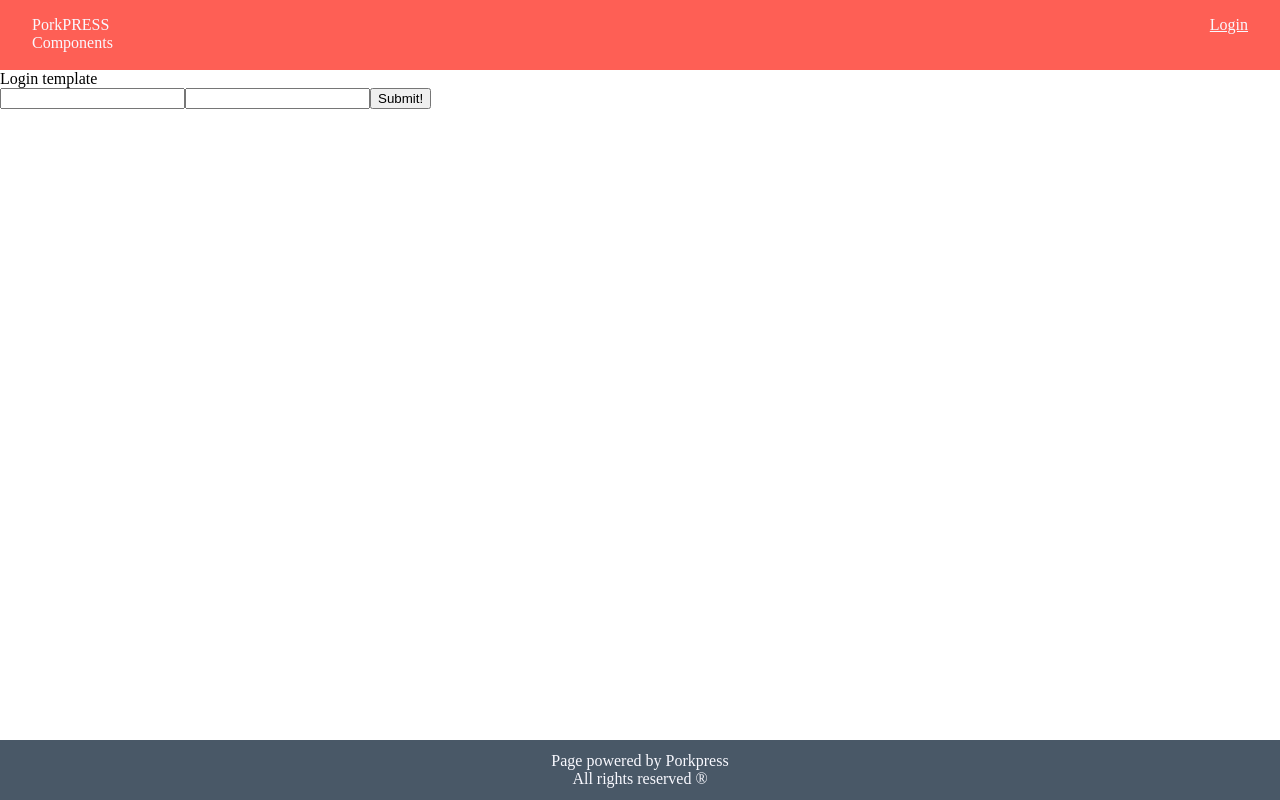
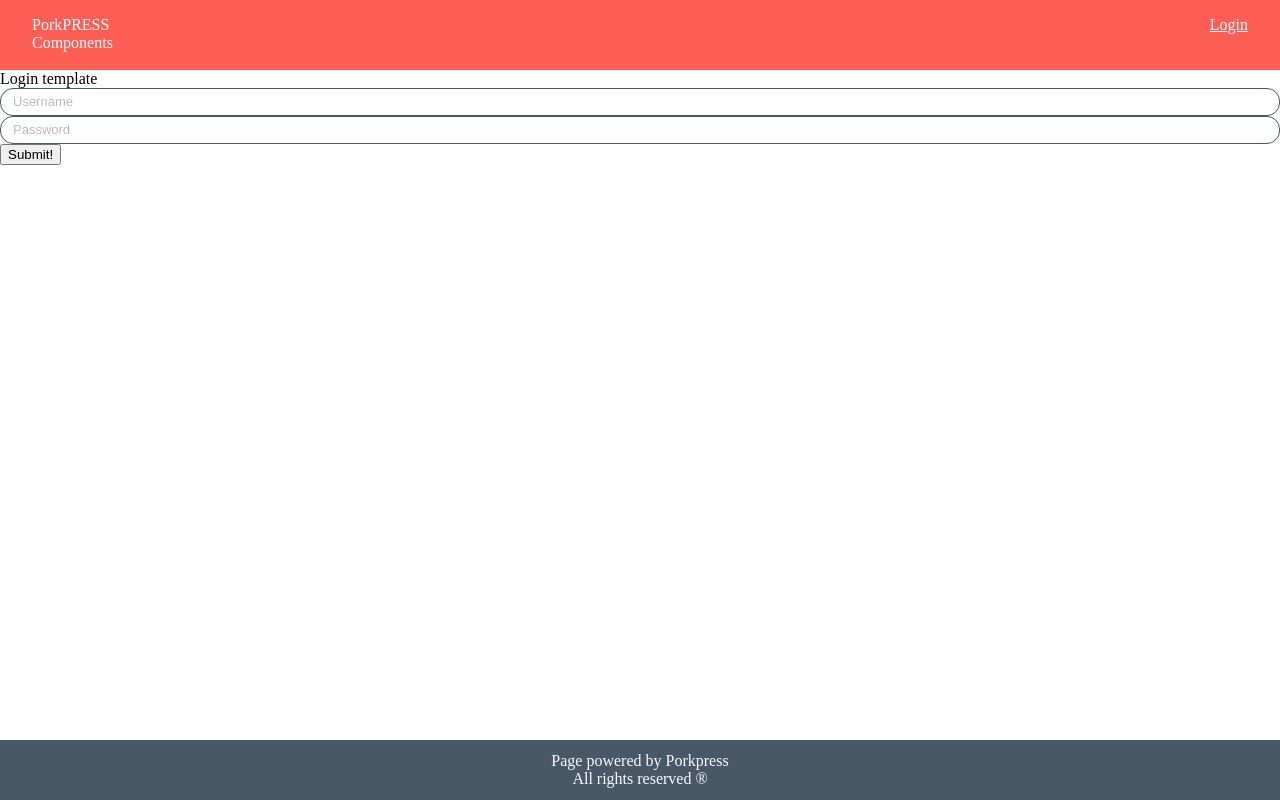
Before and after one commit to pawelacio/porkpress-react, a Next.js app: page /login in a window 1280 px wide. Built offline with nearby package versions, Linux system fonts and the light colour scheme; a web font is replaced by a local one.

Commit message:
Login page small update

```diff
--- a/pages/login.tsx
+++ b/pages/login.tsx
@@ -2,6 +2,7 @@ import React from 'react';
 import { Layout } from '../components/layout/layout.component';
 import { Formik, Form, Field, FieldProps, FormikProps, ErrorMessage } from 'formik';
 import * as Yup from 'yup';
+import { Input } from '../components/ui/inputs/input/input.component';
 
 interface LoginValues {
   username: string,
@@ -42,8 +43,28 @@ const Login = () => {
       >
          {({ errors, touched }: FormikProps<LoginValues>) => (
           <Form>
-            <Field name="username" />
-            <Field name="password" />
+            <Field name="username">
+              {({ field }: FieldProps<LoginValues>) => (
+                <Input
+                  type="text"
+                  placeholder="Username"
+                  error={errors[(field.name as keyof LoginValues)]}
+                  isTouched={touched[(field.name as keyof LoginValues)]}
+                  {...field}
+                />
+              )}
+            </Field>
+            <Field name="password">
+              {({ field }: FieldProps<LoginValues>) => (
+                <Input
+                  type="password"
+                  placeholder="Password"
+                  error={errors[(field.name as keyof LoginValues)]}
+                  isTouched={touched[(field.name as keyof LoginValues)]}
+                  {...field}
+                />
+              )}
+            </Field>
             <button type="submit">
               Submit!
             </button>
```
